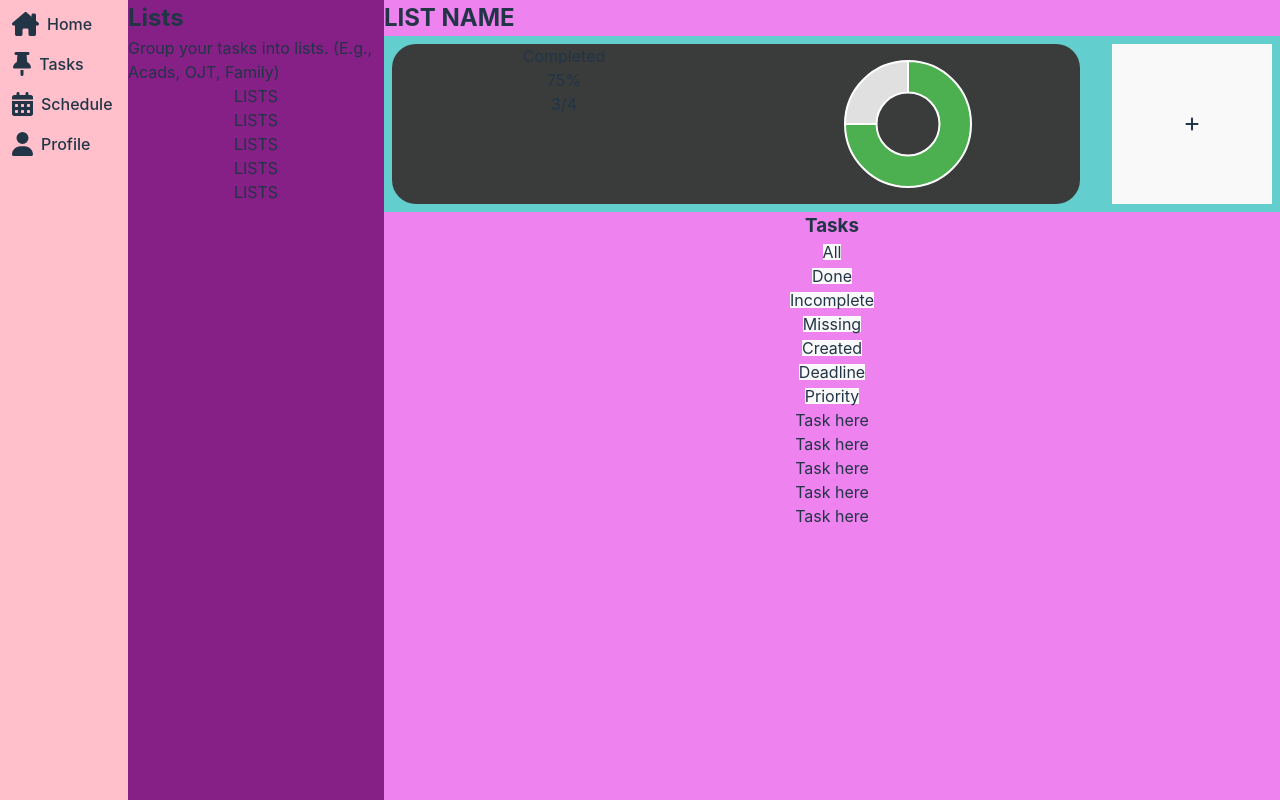
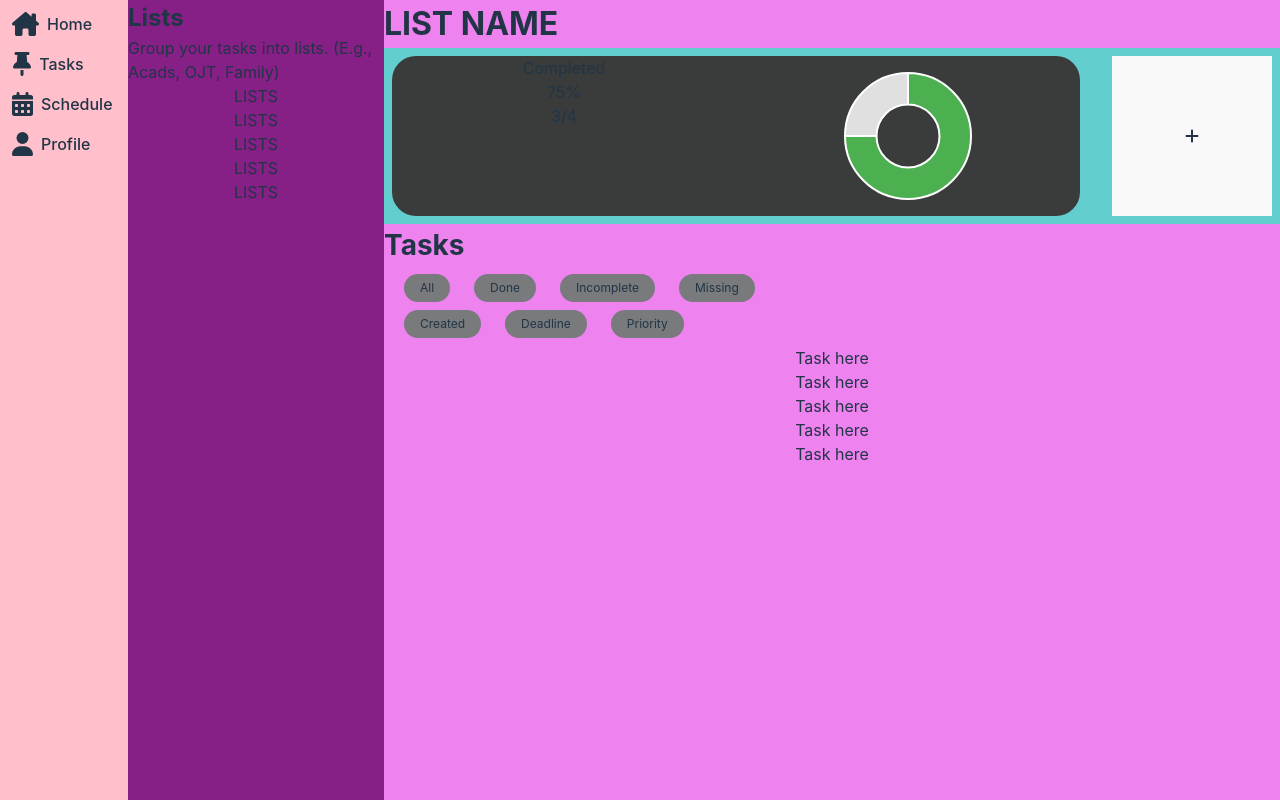
Before and after one commit to SiegfredLorelle/lexmeet-todo, a React (Vite) app: page /tasks in a window 1280 px wide. Built offline with nearby package versions, Linux system fonts and the light colour scheme.

Commit message:
Style scrollable menu

```diff
--- a/src/assets/styles/main.scss
+++ b/src/assets/styles/main.scss
@@ -1,6 +1,7 @@
 @import "./sidebar";
 @import "./tasks";
 @import "./tasks-summary";
+@import "./scrollable-menu";
 
 :root {
   font-family: Inter, system-ui, Avenir, Helvetica, Arial, sans-serif;
--- /dev/null
+++ b/src/assets/styles/scrollable-menu.scss
@@ -0,0 +1,21 @@
+.scrollable-menu-container {
+  display: flex;
+  overflow-x: auto;
+  list-style: none;
+  padding: 0;
+  margin: 0.5rem;
+}
+
+.scrollable-menu-button {
+  background: #787a7c;
+  border: none;
+  padding: 0.5rem 1rem;
+  margin: 0rem 0.75rem;
+  cursor: pointer;
+  border-radius: 24px;
+  font-size: 0.75em;
+}
+
+.scrollable-menu-button:hover {
+  background: #0056b3;
+}
--- a/src/assets/styles/tasks-summary.scss
+++ b/src/assets/styles/tasks-summary.scss
@@ -11,7 +11,6 @@
   display: flex;
   margin: 0.5rem;
   border-radius: 24px;
-  // width: 80%;
 }
 
 .tasks-summary-info {
--- a/src/assets/styles/tasks.scss
+++ b/src/assets/styles/tasks.scss
@@ -12,3 +12,12 @@
 .tasks-section > h2 {
   text-align: start;
 }
+
+.tasks-section.tasks > h2 {
+  font-size: 2rem;
+}
+
+.tasks-section.tasks > h3 {
+  font-size: 1.75rem;
+  text-align: start;
+}
--- a/src/components/ScrollableMenu.jsx
+++ b/src/components/ScrollableMenu.jsx
@@ -1,6 +1,6 @@
 const ScrollableMenu = ({ commands }) => {
   return (
-    <ul className="scrollable-menu">
+    <ul className="scrollable-menu-container">
       {commands.map((command, index) => (
         <li key={index}>
           <button
```
